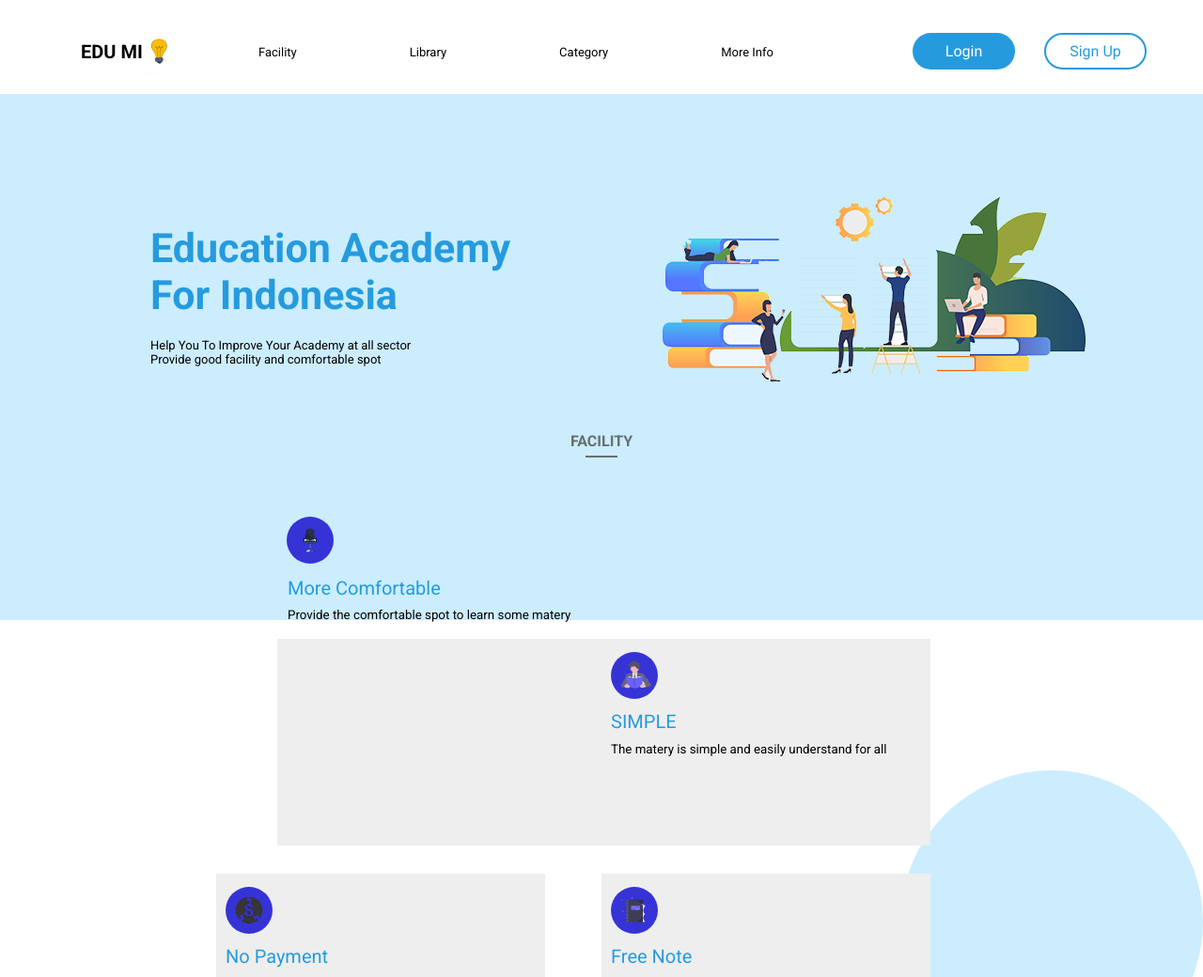
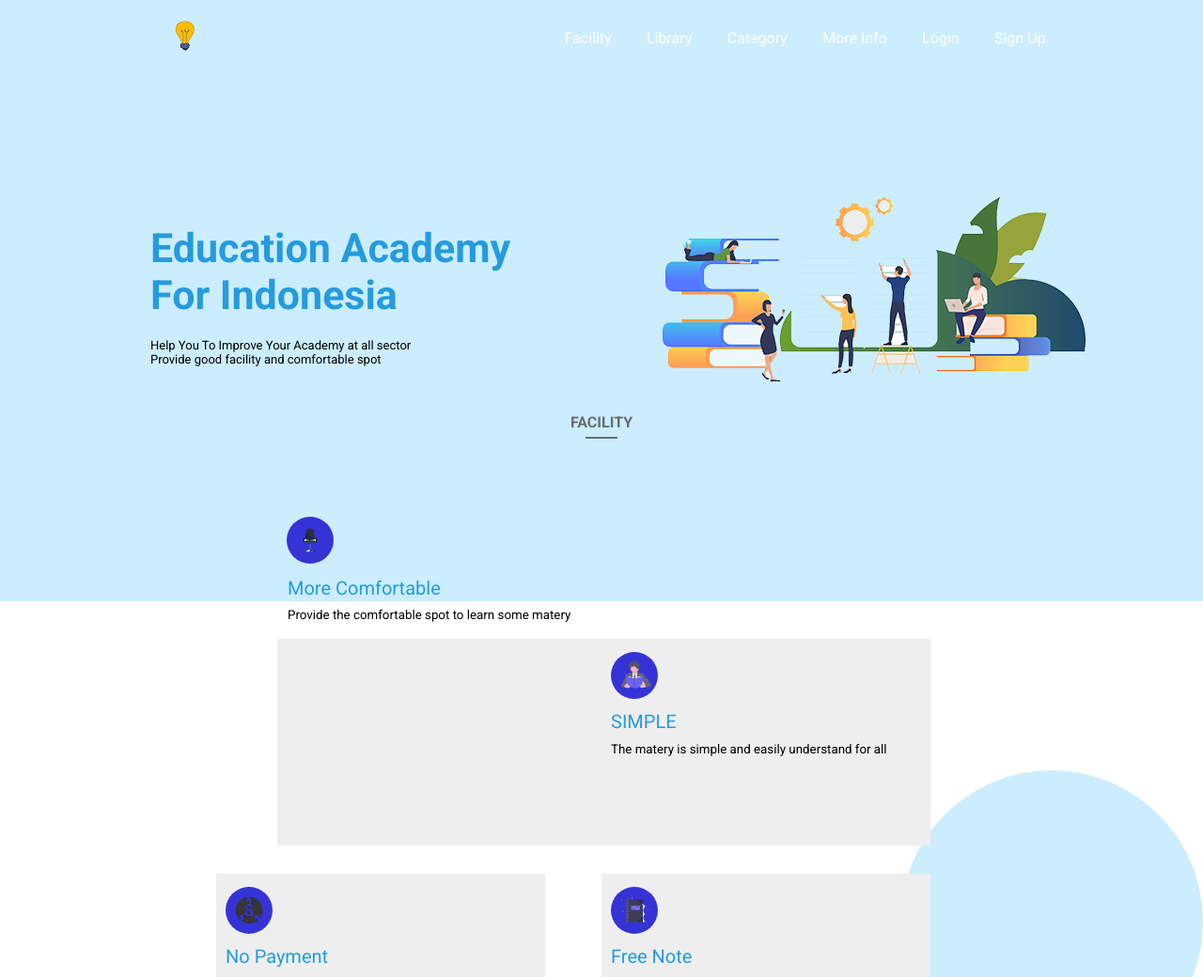
Before and after one commit to triandikaabriansyah/edu-mi, a PHP site: page / in a window 1280 px wide. Shown: the top 1040 px of the page at 94% size. Run offline with PHP 8.4, Linux system fonts and the light colour scheme.

Commit message:
Edit nav responsif

```diff
--- a/index.html
+++ b/index.html
@@ -1,5 +1,6 @@
 <!DOCTYPE html>
 <html lang="en">
+
 <head>
     <meta name="viewport" content="width=device-width, initial-scale=1.0">
     <title>Edu Mi</title>
@@ -7,9 +8,29 @@
     <link href="https://fonts.googleapis.com/css?family=Roboto:300,400,700&display=swap" rel="stylesheet">
 
 </head>
+
 <body>
     <!-- Navbar -->
-		<div class="menu">
+    <nav>
+        <div class="logo">
+            <img src="img/lampu.png" alt="">
+        </div>
+        <ul>
+            <li><a href="">Facility</a></li>
+            <li><a href="">Library</a></li>
+            <li><a href="">Category</a></li>
+            <li><a href="">More Info</a></li>
+            <li><a href="loginedumi/index.html">Login</a></li>
+            <li><a href="sign-up/index.html">Sign Up</a></li>
+        </ul>
+        <div class="menu-toggle">
+            <input type="checkbox">
+            <span></span>
+            <span></span>
+            <span></span>
+        </div>
+    </nav>
+    <!-- <div class="menu">
         <ul>
             <li class="logo"><img src="img/lampu.png" alt=""></li>
             <li class="active">EDU MI</li>
@@ -19,10 +40,14 @@
                 <li>Category</li>
                 <li>More Info</li>
             </div>
-				<a href="loginedumi/index.html"><li class="login"><span>Login</span></li></a>
-				<a href="sign-up/index.html"><li class="sign-up"><span>Sign Up</span></li></a>
+            <a href="loginedumi/index.html">
+                <li class="login"><span>Login</span></li>
+            </a>
+            <a href="sign-up/index.html">
+                <li class="sign-up"><span>Sign Up</span></li>
+            </a>
         </ul>
-	</div>
+    </div> -->
     <!-- Akhir Navbar -->
     <!-- Home -->
     <footer>
@@ -155,4 +180,6 @@
         <p>CopyRight @ Edu Mi 2019</p>
     </section1>
 </body>
+<script src="script.js"></script>
+
 </html>
--- /dev/null
+++ b/script.js
@@ -0,0 +1,6 @@
+const menuToggle = document.querySelector(".menu-toggle input");
+const nav = document.querySelector("nav ul");
+
+menuToggle.addEventListener("click", function() {
+    nav.classList.toggle("slide");
+});
--- a/style.css
+++ b/style.css
@@ -1,137 +1,196 @@
-body{
+body {
     padding: 0;
     margin: 0;
     font-family: Roboto, sans-serif;
+    overflow-x: hidden;
 }
-.menu{
-	background-color: #fff;
+
+
+/* Nav */
+
+nav {
+    display: flex;
+    background-color: #ccedfd;
+    justify-content: space-around;
+    height: 80px;
+    align-items: center;
+    color: white;
 }
-/* Nav */
-.active {
-	font-style: normal;
-	font-size: 20px;
-	font-weight: bold;
-	top: 43px;
-	left: 26px;
+
+nav .logo {
+    font-family: "Pacifico", cursive;
+    letter-spacing: 3px;
+}
+
+nav ul {
+    display: flex;
+    list-style: none;
+    width: 40%;
+    justify-content: space-between;
+}
+
+nav ul li a {
+    color: white;
+    text-decoration: none;
+    font-size: 1em;
+}
+
+nav ul li a:hover {
+    color: #005885;
+}
+
+
+/* Hamburger menu */
+
+.menu-toggle {
+    display: none;
+    flex-direction: column;
+    height: 20px;
+    justify-content: space-between;
+    position: relative;
+}
+
+.menu-toggle input {
     position: absolute;
+    width: 40px;
+    height: 28px;
+    left: -5px;
+    top: -5px;
+    opacity: 0;
+    cursor: pointer;
+    z-index: 1;
 }
-.active ul li {
-	margin: 0 20px;
+
+.menu-toggle span {
+    display: block;
+    width: 28px;
+    height: 3px;
+    background-color: rgb(248, 241, 255);
+    border-radius: 3px;
+    transition: all 0.5s;
 }
-.logo{
+
+
+/* Hamburger animation */
+
+.menu-toggle span:nth-child(2) {
+    transform-origin: 0;
+}
+
+.menu-toggle input:checked~span:nth-child(2) {
+    background-color: white;
+    transform: rotate(45deg) translate(-1px, -1px);
+}
+
+.menu-toggle span:nth-child(4) {
+    transform-origin: 0;
+}
+
+.menu-toggle input:checked~span:nth-child(4) {
+    background-color: white;
+    transform: rotate(-45deg) translate(-1px, 0);
+}
+
+.menu-toggle input:checked~span:nth-child(3) {
+    opacity: 0;
+    transform: scale(0);
+}
+
+
+/* Responsive */
+
+
+/* Ukuran tablet */
+
+@media only screen and(max-width:768px) {
+    nav ul {
+        width: 50%;
+    }
+}
+
+
+/* Ukuran mobile */
+
+@media only screen and (max-width: 576px) {
+    nav ul {
         position: absolute;
-	left: 85px;
-	top: 30px;
+        right: 0;
+        top: 0;
+        width: 40%;
+        height: 80vh;
+        justify-content: space-evenly;
+        flex-direction: column;
+        background-color: #ccedfd;
+        align-items: center;
+        z-index: 1;
+        transform: translateX(100%);
+        transition: all 1s;
+        opacity: 0;
     }
-.logo img{
-	width: 49px;
-	top: 38px;
+    .menu-toggle {
+        display: flex;
     }
-.nav {
-	display: inline-flex;
-	list-style: none;
-	top: 48px;
-	right: 397px;
-	position: absolute;
+    nav ul.slide {
+        opacity: 1;
+        transform: translateX(0);
     }
-.nav li{
-	font-style: normal;
-	font-size: 13px;
 }
-.menu ul{
-	display: inline-flex;
-	margin: 50px;
-}
-.menu ul li{
-	list-style: none;
-	margin: 0 60px;
-	color: #000000;
-	cursor: pointer;
-}
-.menu ul li:hover{
-	color: #259BDE;
-}
-.login{
-	top: 35px;
-	right: 140px;
-	position: absolute;
-	text-decoration: none;
-	color: #259BDE;
-	border: 2px solid transparent;
-	border-radius: 20px;
-	background-image: linear-gradient(#259BDE, #259BDE),radial-gradient(circle at top left,#fd00da,#19d7f8);
-	background-origin: border-box;
-	width: 105px;
-	text-align: center;
-	cursor: pointer;
-}
-.login span{
-	font-weight: 400;
-	color: #FFFFFF;
-	display: block;
-	padding: 8px 22px;
-}
-.sign-up{
-	top: 35px;
-	right: 0;
-	position: absolute;
-	text-decoration: none;
-	color: #259BDE;
-	border: 2px solid #259BDE;
-	border-radius: 20px;
-	background-image: linear-gradient(#fff, #fff),radial-gradient(circle at top left,#fd00da,#19d7f8);
-	background-origin: border-box;
-	width: 105px;
-	cursor: pointer;
-	text-align: center;
-}
-.sign-up span{
-	font-weight: 400;
-	color: #259BDE;
-	display: block;
-	padding: 8px 22px;
-}
+
+
 /* Akhir Nav */
+
+
 /* Home */
-footer{
+
+footer {
     width: 100%;
     height: 560px;
-	background-color: #CCEDFD;
+    background-color: #ccedfd;
 }
-.app-text h1{
+
+.app-text h1 {
     font-size: 43px;
     width: 640px;
     position: absolute;
     left: 160px;
     top: 210px;
-	color:  #259BDE;
+    color: #259bde;
 }
-.app-text small{
+
+.app-text small {
     position: absolute;
     top: 360px;
     left: 160px;
     font-size: 13px;
 }
-.img img{
+
+.img img {
     width: 500px;
     position: absolute;
     right: 100px;
     top: 53px;
 }
+
+
 /* Akhir Home */
+
+
 /* Facility */
-.facilty p{
-	color: #676E72;
+
+.facilty p {
+    color: #676e72;
     position: relative;
     top: 325px;
     text-align: center;
 }
-.facilty hr{
-	color: #676E72;
+
+.facilty hr {
+    color: #676e72;
     position: relative;
     top: 315px;
     text-align: center;
 }
+
 .kotak {
     position: absolute;
     bottom: -100px;
```
Also changed, not shown: other parts of style.css (+163 -86 lines). Lines whose indentation alone changed are shown as unchanged.
